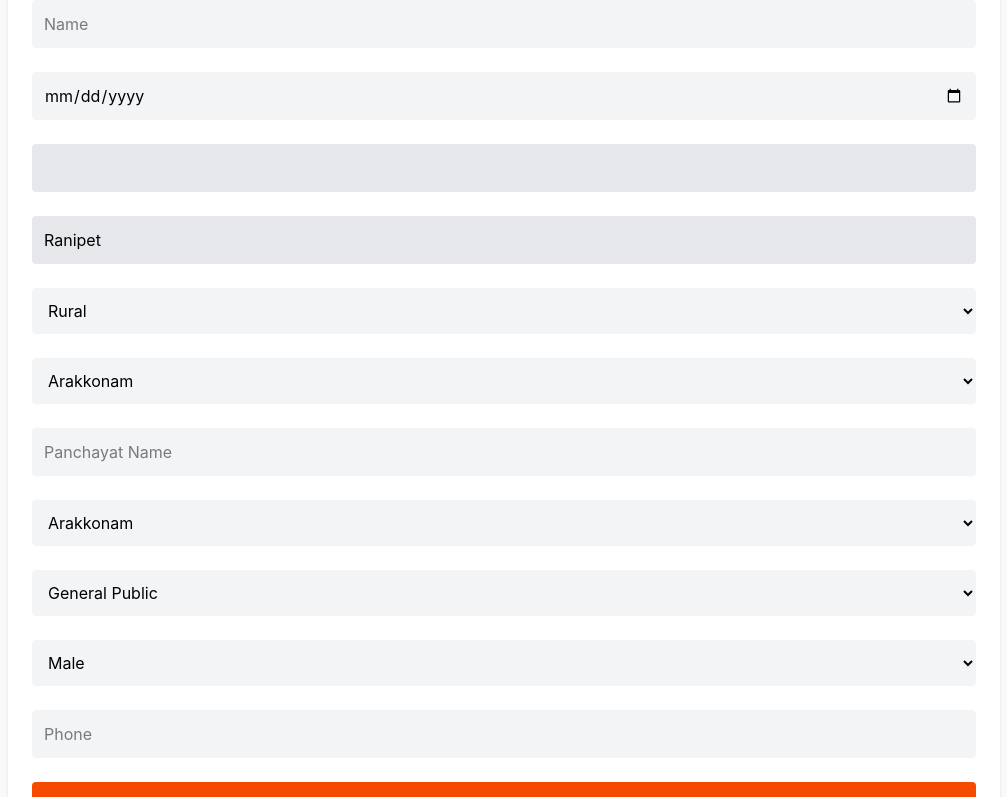
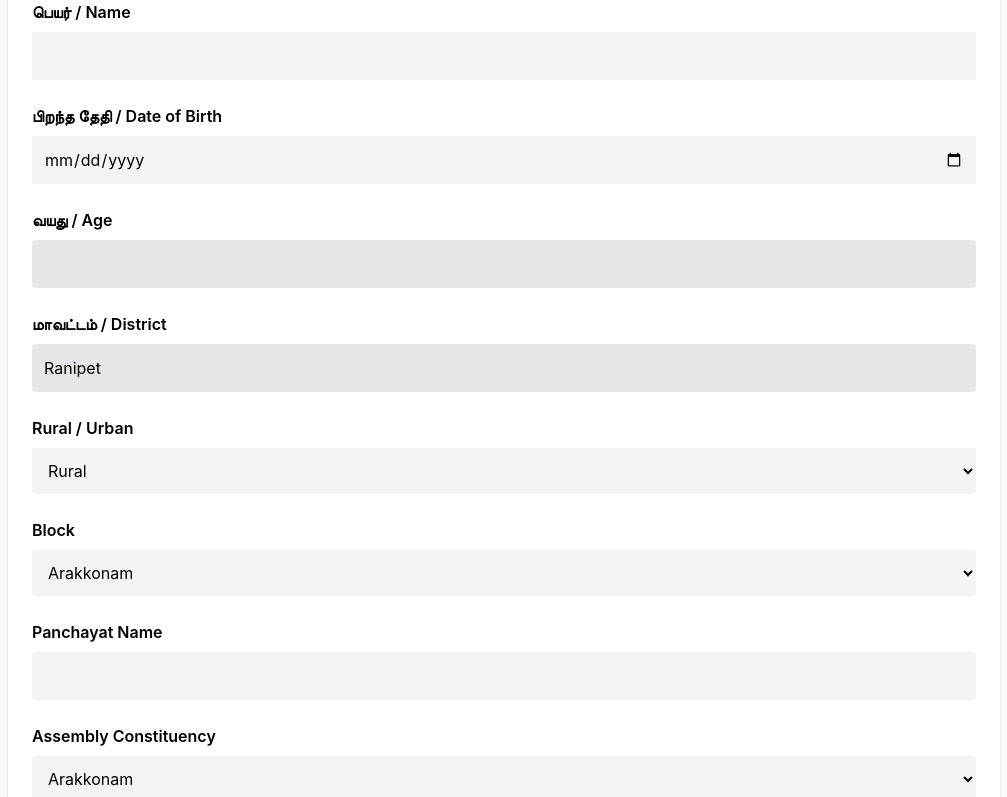
Before and after one commit to Dharunganesh/vote_pledge, a React (Vite) app: page /userDetails in a window 1280 px wide. Shown: the part 240-1037 px from the top of the page, without its empty margins (136-1143 px from the left). Built offline with nearby package versions, Linux system fonts and the light colour scheme; no server answers.

Commit message:
Enhance UserDetails form with labels and structure
Updated form fields to include labels for better accessibility and user experience. Adjusted the structure of the form for improved clarity.

```diff
--- a/src/Pages/UserDetails.jsx
+++ b/src/Pages/UserDetails.jsx
@@ -8,7 +8,7 @@ const initialForm = {
   dob: '',
   gender: 'male',
   district: 'Ranipet',
-  area_type: 'rural', // rural or urban
+  area_type: 'rural',
   block: 'Arakkonam',
   ulb: '',
   panchayat: '',
@@ -29,9 +29,7 @@ function calculateAge(dob) {
     today.getMonth() < birthDate.getMonth() ||
     (today.getMonth() === birthDate.getMonth() &&
       today.getDate() < birthDate.getDate())
-  ) {
-    age--
-  }
+  ) age--
 
   return age >= 0 ? String(age) : ''
 }
@@ -101,7 +99,7 @@ export default function UserDetails() {
 
       navigate("/pledge", {
         state: {
-          phone: phone,
+          phone,
           name: formData.name
         }
       })
@@ -118,7 +116,6 @@ export default function UserDetails() {
       <Navbar />
 
       <main className="pt-20 pb-24 px-4 max-w-5xl mx-auto">
-
         <h1 className="text-3xl font-bold text-orange-600 mb-6">
           உங்கள் விவரங்கள் / Your Details
         </h1>
@@ -126,32 +123,48 @@ export default function UserDetails() {
         <form onSubmit={handleSubmit} className="space-y-6 bg-white p-6 rounded-xl shadow">
 
           {/* Name */}
-          <input name="name" placeholder="Name"
-            value={formData.name} onChange={handleChange}
-            className="w-full p-3 bg-gray-100 rounded" required />
+          <div>
+            <label className="font-semibold">பெயர் / Name</label>
+            <input name="name" value={formData.name} onChange={handleChange}
+              className="w-full p-3 bg-gray-100 rounded mt-2" required />
+          </div>
 
           {/* DOB */}
-          <input type="date" name="dob"
-            value={formData.dob} onChange={handleChange}
-            className="w-full p-3 bg-gray-100 rounded" required />
+          <div>
+            <label className="font-semibold">பிறந்த தேதி / Date of Birth</label>
+            <input type="date" name="dob" value={formData.dob}
+              onChange={handleChange}
+              className="w-full p-3 bg-gray-100 rounded mt-2" required />
+          </div>
 
           {/* Age */}
-          <input value={age} readOnly className="w-full p-3 bg-gray-200 rounded" />
+          <div>
+            <label className="font-semibold">வயது / Age</label>
+            <input value={age} readOnly className="w-full p-3 bg-gray-200 rounded mt-2" />
+          </div>
 
           {/* District */}
-          <input value="Ranipet" readOnly className="w-full p-3 bg-gray-200 rounded" />
+          <div>
+            <label className="font-semibold">மாவட்டம் / District</label>
+            <input value="Ranipet" readOnly className="w-full p-3 bg-gray-200 rounded mt-2" />
+          </div>
 
-          {/* Rural / Urban */}
+          {/* Rural/Urban */}
+          <div>
+            <label className="font-semibold">Rural / Urban</label>
             <select name="area_type" value={formData.area_type} onChange={handleChange}
-            className="w-full p-3 bg-gray-100 rounded">
+              className="w-full p-3 bg-gray-100 rounded mt-2">
               <option value="rural">Rural</option>
               <option value="urban">Urban</option>
             </select>
+          </div>
 
-          {/* Block (Rural) */}
+          {/* Block */}
           {formData.area_type === 'rural' && (
+            <div>
+              <label className="font-semibold">Block</label>
               <select name="block" value={formData.block} onChange={handleChange}
-              className="w-full p-3 bg-gray-100 rounded">
+                className="w-full p-3 bg-gray-100 rounded mt-2">
                 <option>Arakkonam</option>
                 <option>Arcot</option>
                 <option>Kaveripakkam</option>
@@ -160,72 +173,97 @@ export default function UserDetails() {
                 <option>Thimiri</option>
                 <option>Walaja</option>
               </select>
+            </div>
           )}
 
-          {/* ULB (Urban) */}
+          {/* ULB */}
           {formData.area_type === 'urban' && (
-            <input name="ulb" placeholder="ULB"
-              value={formData.ulb} onChange={handleChange}
-              className="w-full p-3 bg-gray-100 rounded" />
+            <div>
+              <label className="font-semibold">ULB</label>
+              <input name="ulb" value={formData.ulb} onChange={handleChange}
+                className="w-full p-3 bg-gray-100 rounded mt-2" />
+            </div>
           )}
 
           {/* Panchayat */}
-          <input name="panchayat" placeholder="Panchayat Name"
-            value={formData.panchayat} onChange={handleChange}
-            className="w-full p-3 bg-gray-100 rounded" required />
+          <div>
+            <label className="font-semibold">Panchayat Name</label>
+            <input name="panchayat" value={formData.panchayat}
+              onChange={handleChange}
+              className="w-full p-3 bg-gray-100 rounded mt-2" required />
+          </div>
 
           {/* Constituency */}
-          <select name="constituency" value={formData.constituency} onChange={handleChange}
-            className="w-full p-3 bg-gray-100 rounded">
+          <div>
+            <label className="font-semibold">Assembly Constituency</label>
+            <select name="constituency" value={formData.constituency}
+              onChange={handleChange}
+              className="w-full p-3 bg-gray-100 rounded mt-2">
               <option>Arakkonam</option>
               <option>Sholingur</option>
               <option>Ranipet</option>
               <option>Arcot</option>
               <option>Katpadi</option>
             </select>
+          </div>
 
           {/* Category */}
-          <select name="category" value={formData.category} onChange={handleChange}
-            className="w-full p-3 bg-gray-100 rounded">
+          <div>
+            <label className="font-semibold">Category</label>
+            <select name="category" value={formData.category}
+              onChange={handleChange}
+              className="w-full p-3 bg-gray-100 rounded mt-2">
               <option>College/Institution</option>
               <option>General Public</option>
               <option>SHG Members</option>
               <option>Industries Employee</option>
               <option>Government Employees</option>
             </select>
+          </div>
 
           {/* College */}
           {formData.category === 'College/Institution' && (
-            <input name="college" placeholder="Select College"
-              value={formData.college} onChange={handleChange}
-              className="w-full p-3 bg-gray-100 rounded" />
+            <div>
+              <label className="font-semibold">College</label>
+              <input name="college" value={formData.college}
+                onChange={handleChange}
+                className="w-full p-3 bg-gray-100 rounded mt-2" />
+            </div>
           )}
 
           {/* SHG */}
           {formData.category === 'SHG Members' && (
-            <input name="shg_number" placeholder="SHG Number"
-              value={formData.shg_number} onChange={handleChange}
-              className="w-full p-3 bg-gray-100 rounded" />
+            <div>
+              <label className="font-semibold">SHG Number</label>
+              <input name="shg_number" value={formData.shg_number}
+                onChange={handleChange}
+                className="w-full p-3 bg-gray-100 rounded mt-2" />
+            </div>
           )}
 
           {/* Gender */}
-          <select name="gender" value={formData.gender} onChange={handleChange}
-            className="w-full p-3 bg-gray-100 rounded">
+          <div>
+            <label className="font-semibold">Gender</label>
+            <select name="gender" value={formData.gender}
+              onChange={handleChange}
+              className="w-full p-3 bg-gray-100 rounded mt-2">
               <option value="male">Male</option>
               <option value="female">Female</option>
               <option value="transgender">Transgender</option>
             </select>
+          </div>
 
           {/* Phone */}
-          <input name="phone_number" placeholder="Phone"
-            value={formData.phone_number} onChange={handleChange}
-            className="w-full p-3 bg-gray-100 rounded" required />
+          <div>
+            <label className="font-semibold">Phone Number</label>
+            <input name="phone_number" value={formData.phone_number}
+              onChange={handleChange}
+              className="w-full p-3 bg-gray-100 rounded mt-2" required />
+          </div>
 
-          {/* Messages */}
           {errorMessage && <p className="text-red-500">{errorMessage}</p>}
           {successMessage && <p className="text-green-500">{successMessage}</p>}
 
-          {/* Submit */}
           <button type="submit" disabled={submitting}
             className="w-full bg-orange-600 text-white p-3 rounded">
             {submitting ? 'Saving...' : 'Continue'}
```
Lines whose indentation alone changed are shown as unchanged.
